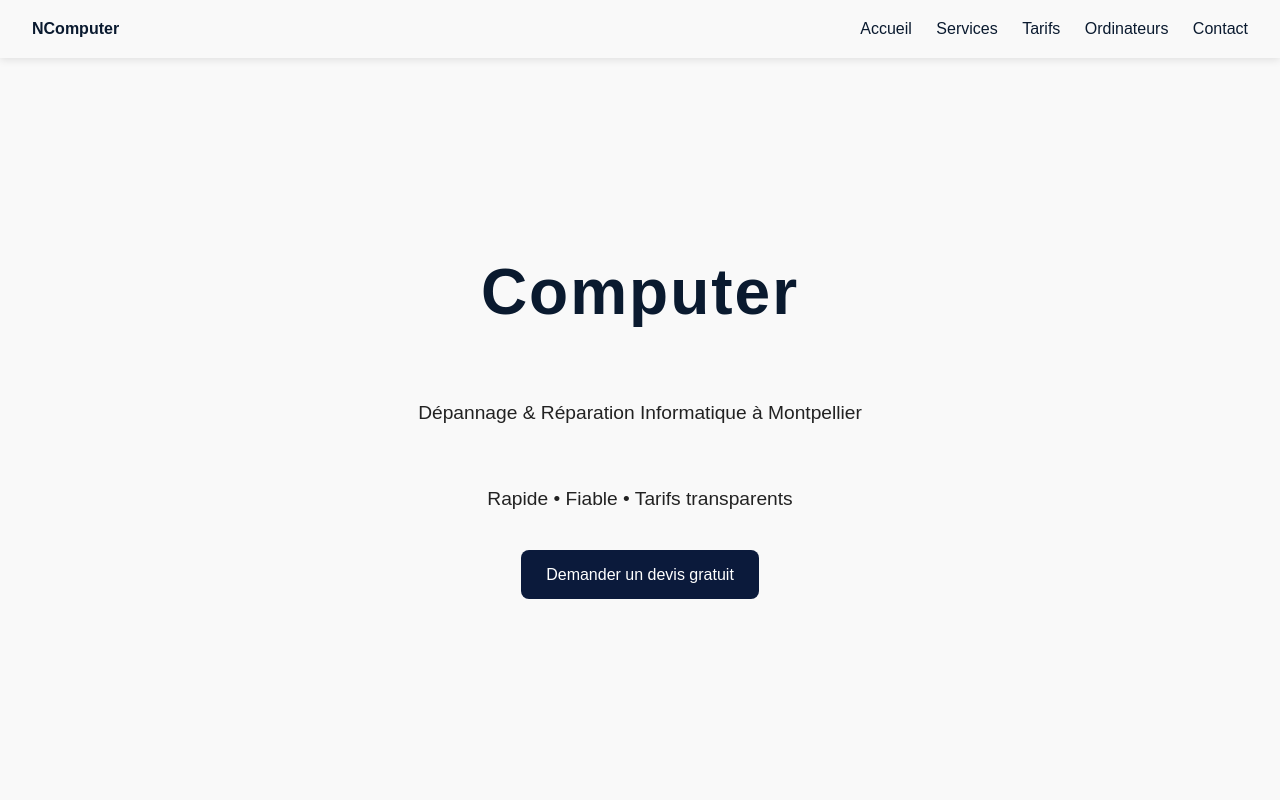
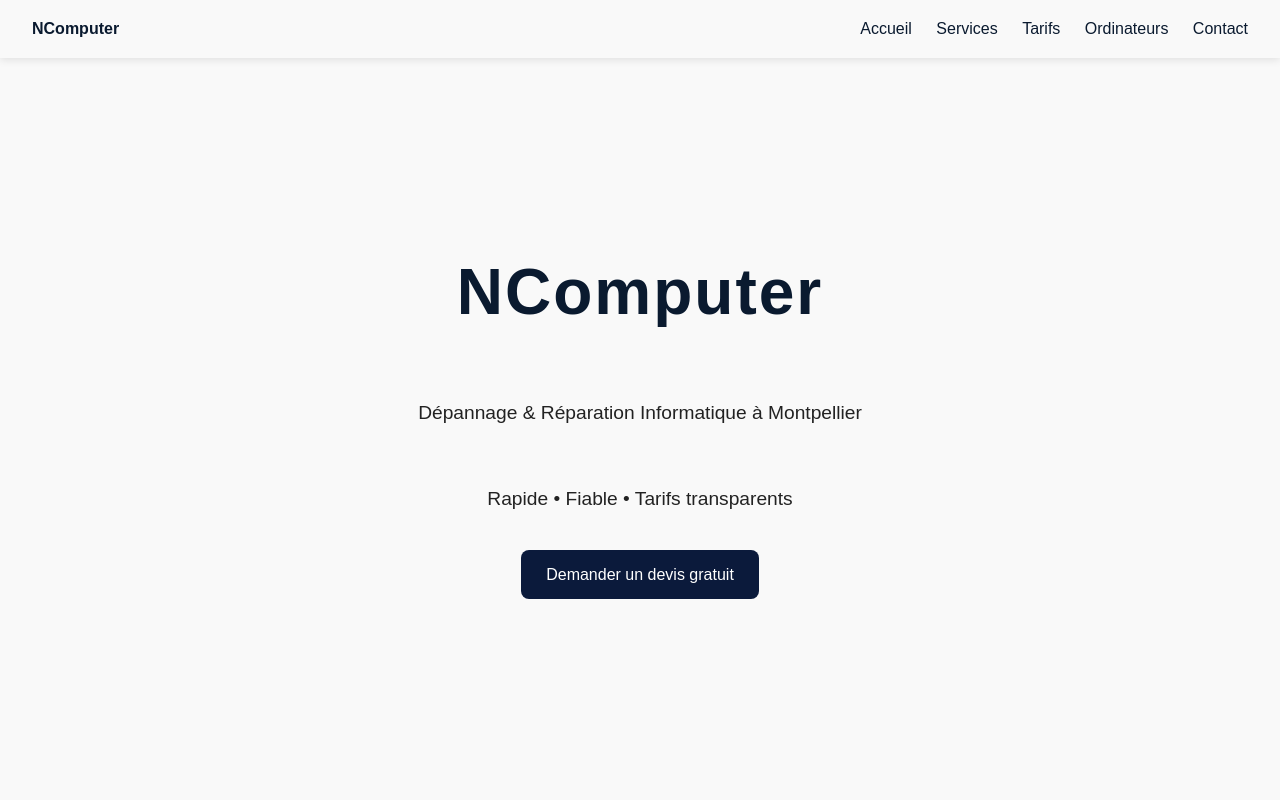
Before and after one commit to NIETOW/NComputer, a plain HTML site: page index.html in a window 1280 px wide. Shown: the top 800 px of the page. Drawn offline with nearby package versions, Linux system fonts and the light colour scheme.

Commit message:
test multi pc

```diff
--- a/index.html
+++ b/index.html
@@ -182,7 +182,7 @@
 
   <!-- Hero -->
   <section id="hero">
-    <h1 class="hero-title">Computer</h1>
+    <h1 class="hero-title">NComputer</h1>
     <p>Dépannage & Réparation Informatique à Montpellier</p>
     <p>Rapide • Fiable • Tarifs transparents</p>
     <a href="#contact" class="btn">Demander un devis gratuit</a>
```
